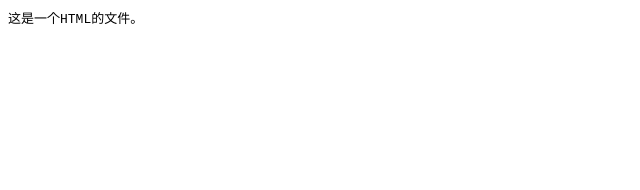
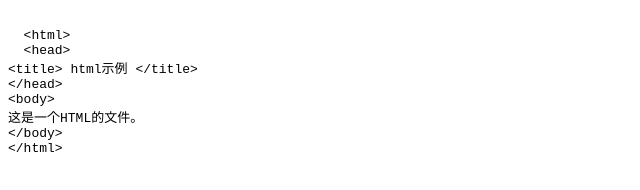
Before and after one commit to Whiffe/Web-Neusoft, a plain HTML site: page chapter/1.html in a window 1280 px wide. Shown: the whole page, without its empty margins (0-640 px from the left). Drawn offline with Linux system fonts and the light colour scheme.

Commit message:
Update 1.html

```diff
--- a/chapter/1.html
+++ b/chapter/1.html
@@ -6,7 +6,7 @@
 </head>
 <body>
 
-<code>
+<xmp>
   <html>
   <head>
 <title> html示例 </title>
@@ -16,7 +16,7 @@
 </body>
 </html>
 
-</code>
+</xmp>
 
 </body>
 </html>
```
